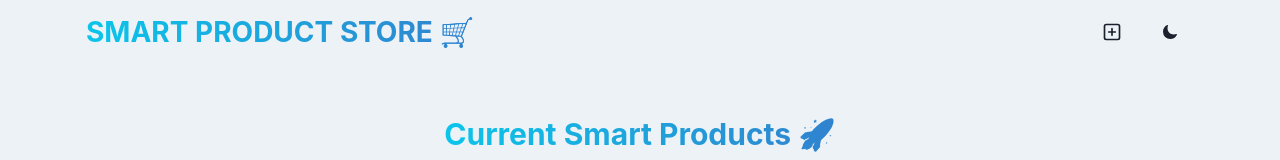
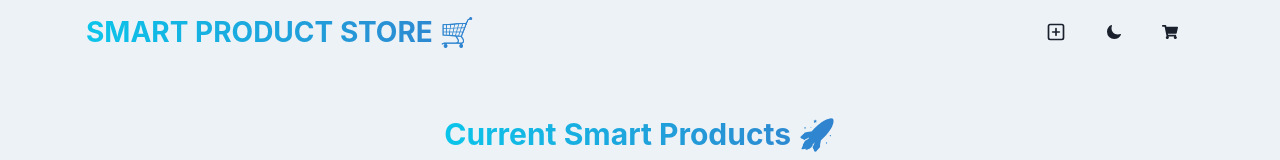
Before and after one commit to cjislegit/mern_product_store, a React (Vite) app in the folder frontend/: page / in a window 1280 px wide. Shown: the top 160 px of the page. Built offline with nearby package versions, Linux system fonts and the light colour scheme; no server answers.

Commit message:
Added shopping cart button to nav

```diff
--- a/frontend/src/components/Navbar.jsx
+++ b/frontend/src/components/Navbar.jsx
@@ -9,6 +9,7 @@ import {
 } from '@chakra-ui/react';
 import { IoMoon } from 'react-icons/io5';
 import { LuSun } from 'react-icons/lu';
+import { FaShoppingCart } from 'react-icons/fa';
 import { Link } from 'react-router-dom';
 
 const Navbar = () => {
@@ -43,6 +44,9 @@ const Navbar = () => {
           <Button onClick={toggleColorMode}>
             {colorMode === 'light' ? <IoMoon /> : <LuSun size='20' />}
           </Button>
+          <Button>
+            <FaShoppingCart />
+          </Button>
         </HStack>
       </Flex>
     </Container>
```
